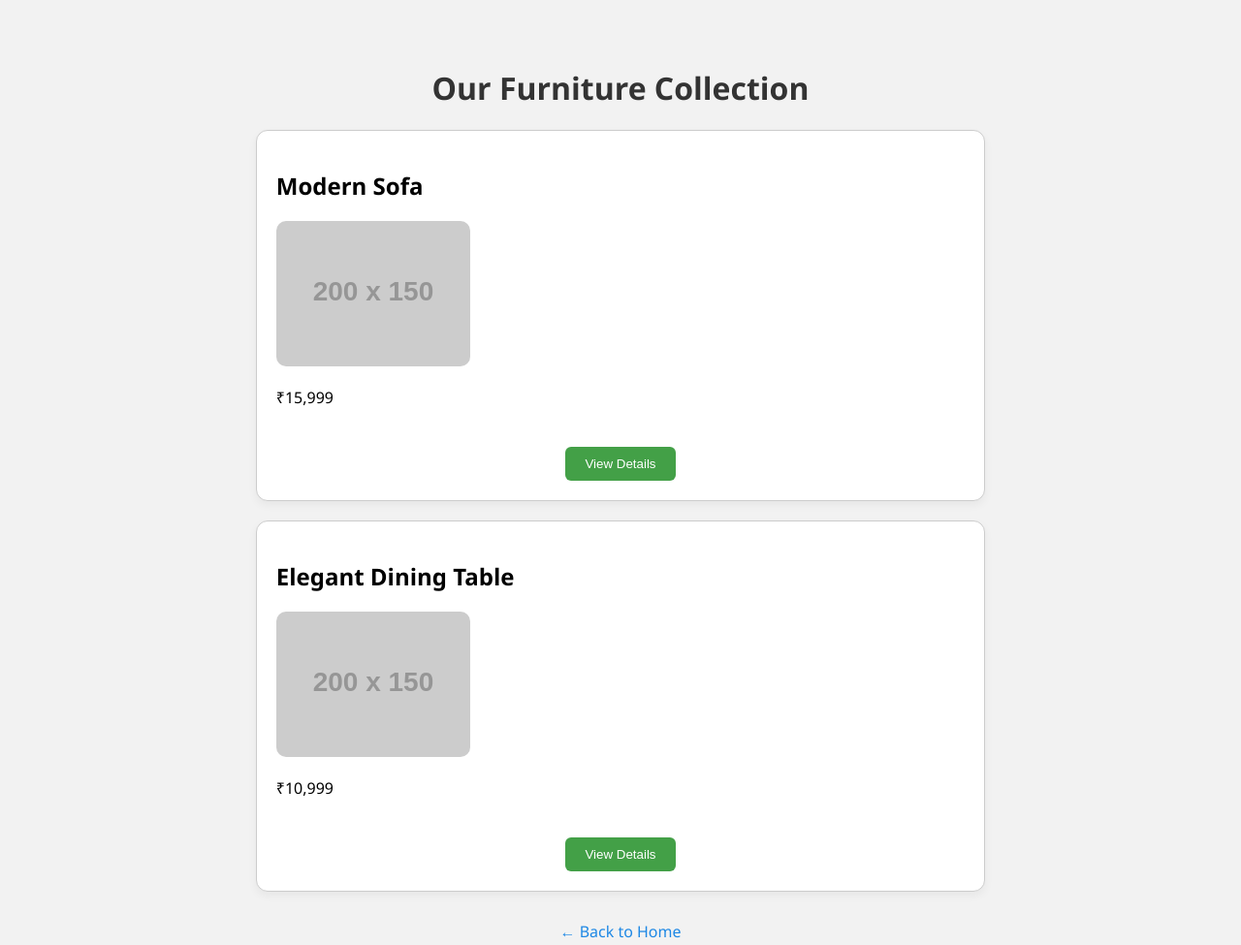
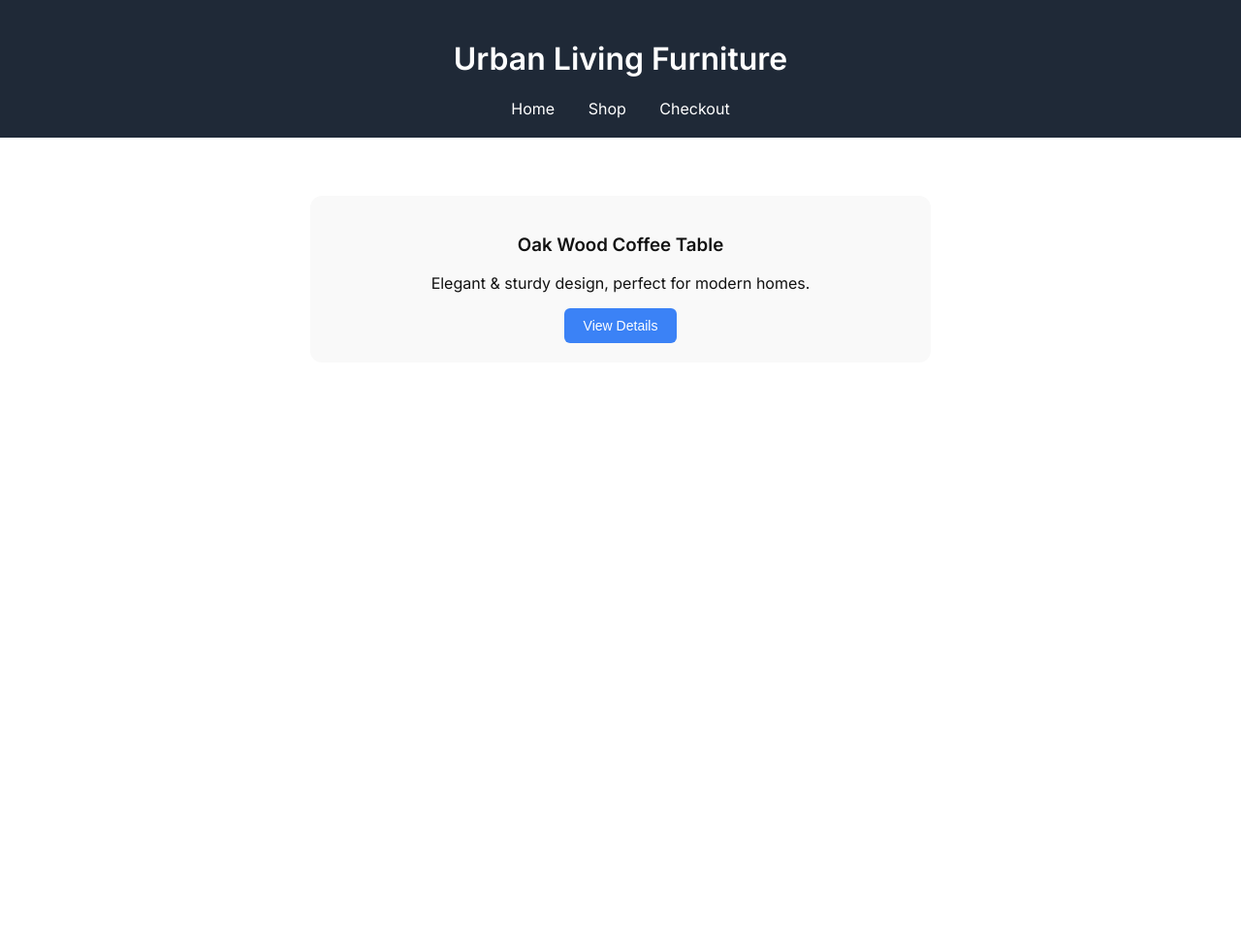
Before and after one commit to ishagupta113/OnlineFurniturestore, a plain HTML site: page products.html in a window 1280 px wide. Shown: the whole page at 97% size. After the commit the page ends 800 px from the top, so only its background shows below. Drawn offline with Linux system fonts and the light colour scheme; placeholder pictures from the web are drawn by us.

Commit message:
Update products.html

```diff
--- a/products.html
+++ b/products.html
@@ -1,83 +1,82 @@
 <!DOCTYPE html>
 <html lang="en">
 <head>
-  <meta charset="UTF-8">
-  <title>FurniWorld | Products</title>
+  <meta charset="UTF-8" />
+  <meta name="viewport" content="width=device-width, initial-scale=1.0" />
+  <title>Products | Urban Living Furniture</title>
+  <link href="https://fonts.googleapis.com/css2?family=Inter:wght@400;600&display=swap" rel="stylesheet">
+  <style>
+    body {
+      font-family: 'Inter', sans-serif;
+      background: #fff;
+      margin: 0;
+      padding: 0;
+      color: #111;
+    }
+    header {
+      background-color: #1f2937;
+      color: white;
+      padding: 20px;
+      text-align: center;
+    }
+    nav a {
+      color: white;
+      margin: 0 15px;
+      text-decoration: none;
+    }
+    .container {
+      padding: 40px;
+      text-align: center;
+    }
+    .product {
+      background: #f9f9f9;
+      margin: 20px auto;
+      padding: 20px;
+      border-radius: 12px;
+      max-width: 600px;
+    }
+    .btn {
+      background-color: #3b82f6;
+      color: white;
+      padding: 10px 20px;
+      border: none;
+      border-radius: 6px;
+      cursor: pointer;
+      font-size: 14px;
+    }
+  </style>
 
   <!-- Google Tag Manager -->
   <script>(function(w,d,s,l,i){w[l]=w[l]||[];w[l].push({'gtm.start':
   new Date().getTime(),event:'gtm.js'});var f=d.getElementsByTagName(s)[0],
   j=d.createElement(s),dl=l!='dataLayer'?'&l='+l:'';j.async=true;j.src=
   'https://www.googletagmanager.com/gtm.js?id='+i+dl;f.parentNode.insertBefore(j,f);
-  })(window,document,'script','dataLayer','GTM-PVPNKLX2');</script>
+  })(window,document,'script','dataLayer','GTM-W2CMVZDZ');</script>
   <!-- End Google Tag Manager -->
-
-  <style>
-    body {
-      font-family: 'Segoe UI', sans-serif;
-      background-color: #f2f2f2;
-      padding: 40px;
-    }
-    h1 {
-      text-align: center;
-      color: #333;
-    }
-    .product {
-      border: 1px solid #ccc;
-      border-radius: 12px;
-      padding: 20px;
-      margin: 20px auto;
-      width: 60%;
-      background-color: white;
-      box-shadow: 0 4px 10px rgba(0,0,0,0.05);
-    }
-    img {
-      width: 200px;
-      border-radius: 10px;
-    }
-    button {
-      background-color: #43a047;
-      color: white;
-      padding: 10px 20px;
-      border: none;
-      border-radius: 6px;
-      cursor: pointer;
-      margin-top: 10px;
-    }
-    button:hover {
-      background-color: #2e7d32;
-    }
-    a {
-      text-decoration: none;
-      color: #1e88e5;
-      display: block;
-      text-align: center;
-      margin-top: 30px;
-    }
-  </style>
 </head>
 <body>
-  <!-- Google Tag Manager (noscript) -->
-  <noscript><iframe src="https://www.googletagmanager.com/ns.html?id=GTM-PVPNKLX2"
-  height="0" width="0" style="display:none;visibility:hidden"></iframe></noscript>
-  <!-- End Google Tag Manager (noscript) -->
 
-  <h1>Our Furniture Collection</h1>
+<!-- Google Tag Manager (noscript) -->
+<noscript><iframe src="https://www.googletagmanager.com/ns.html?id=GTM-W2CMVZDZ"
+height="0" width="0" style="display:none;visibility:hidden"></iframe></noscript>
+<!-- End Google Tag Manager (noscript) -->
 
+<header>
+  <h1>Urban Living Furniture</h1>
+  <nav>
+    <a href="index.html">Home</a>
+    <a href="products.html">Shop</a>
+    <a href="checkout.html">Checkout</a>
+  </nav>
+</header>
+
+<div class="container">
   <div class="product">
-    <h2>Modern Sofa</h2>
-    <img src="https://via.placeholder.com/200x150" alt="Sofa">
-    <p>₹15,999</p>
-    <a href="product-detail.html"><button>View Details</button></a>
+    <h3>Oak Wood Coffee Table</h3>
+    <p>Elegant & sturdy design, perfect for modern homes.</p>
+    <a href="product-detail.html"><button class="btn">View Details</button></a>
   </div>
+</div>
 
-  <div class="product">
-    <h2>Elegant Dining Table</h2>
-    <img src="https://via.placeholder.com/200x150" alt="Dining Table">
-    <p>₹10,999</p>
-    <a href="product-detail.html"><button>View Details</button></a>
-  </div>
-
-  <a href="index.html">← Back to Home</a>
 </body>
 </html>
```
